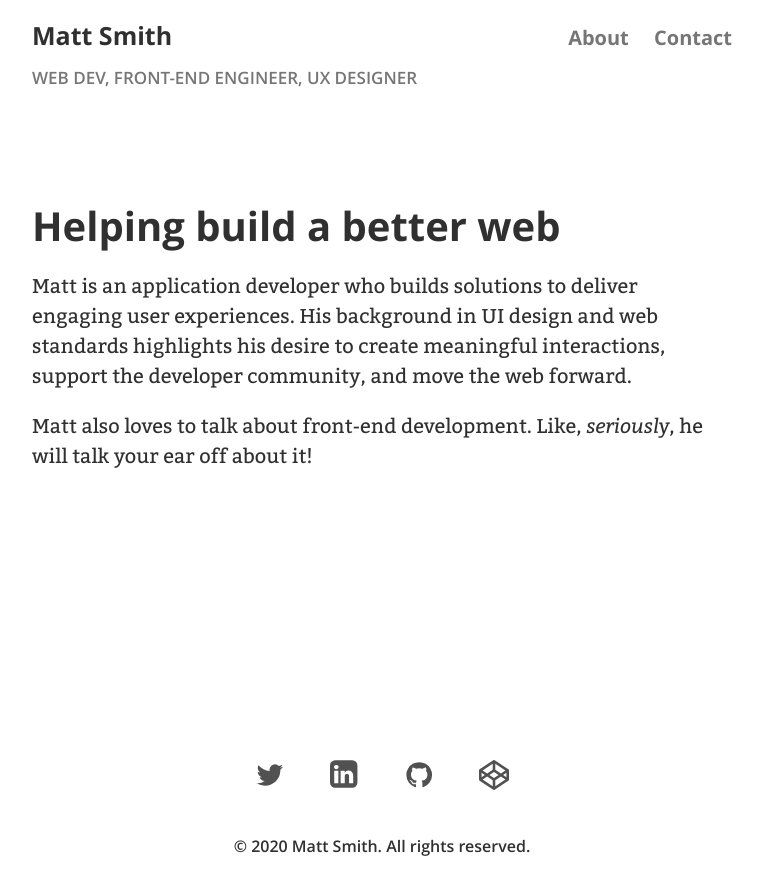
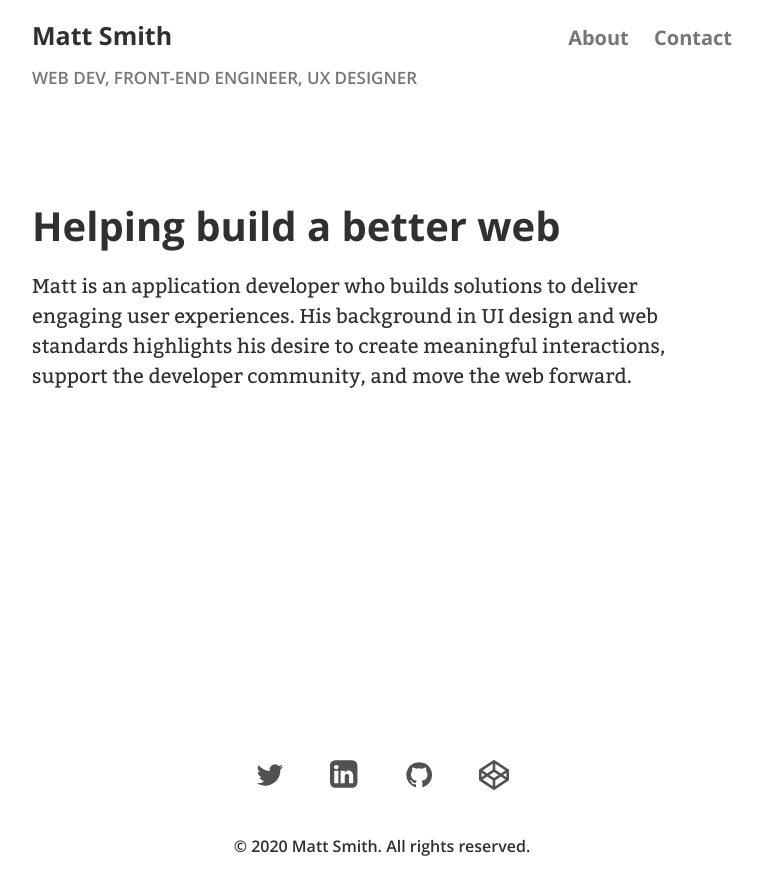
Before and after one commit to AllThingsSmitty/allthingssmitty.github.io, a Jekyll site: the page built from about.md, in a window 1280 px wide. Shown: the top 895 px of the page, without its empty margins (258-1021 px from the left). Built offline with Jekyll 4.4.1, drawn with Linux system fonts in a browser that asks for light colours; comment, search, counter and statistics services are not loaded.

Commit message:
Remove section

```diff
--- a/about.md
+++ b/about.md
@@ -4,5 +4,3 @@ title: Helping build a better web
 ---
 
 Matt is an application developer who builds solutions to deliver engaging user experiences. His background in UI design and web standards highlights his desire to create meaningful interactions, support the developer community, and move the web forward.
-
-Matt also loves to talk about front-end development. Like, *seriously*, he will talk your ear off about it!
```
